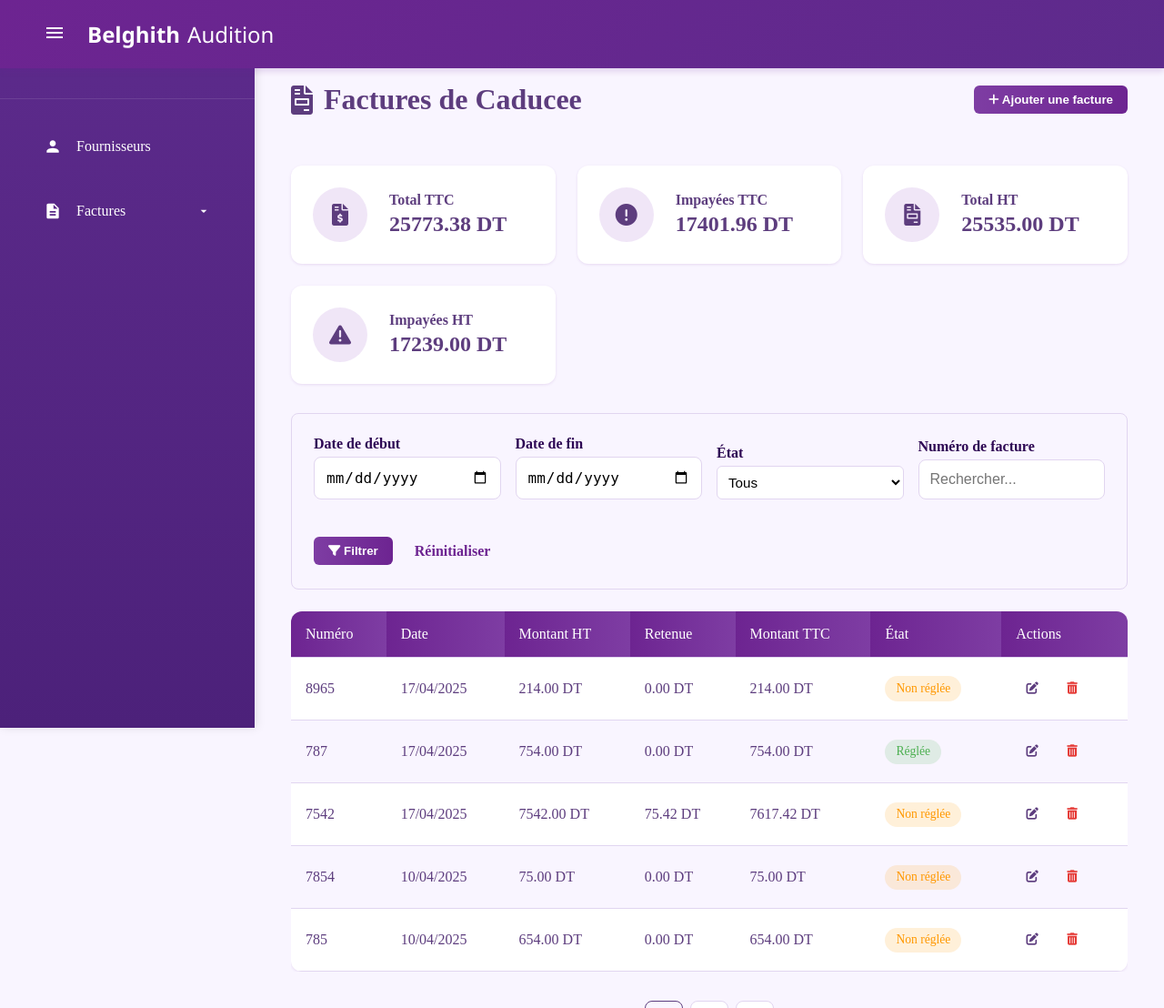
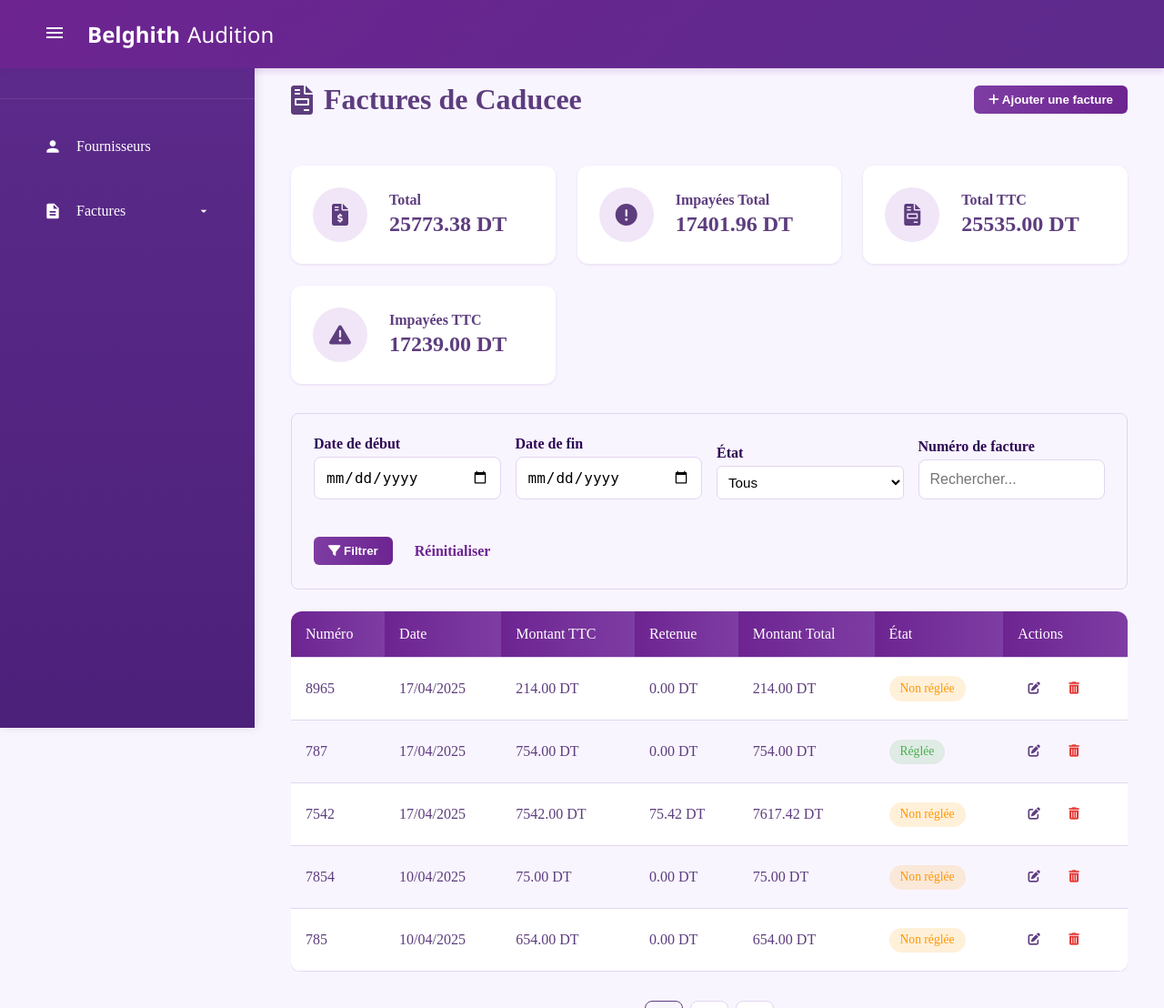
Before and after one commit to Bouthaina19/Belghith_Audition, a Django app: page /fournisseurs/1/factures/ in a window 1280 px wide. Shown: the top 1108 px of the page at 91% size. Run offline with Django 5.2, Linux system fonts and the light colour scheme; data comes from the database, SQL or seed files in the repository.

Commit message:
correction

```diff
--- a/facturation/templates/dashboard/factures_par_fournisseur.html
+++ b/facturation/templates/dashboard/factures_par_fournisseur.html
@@ -18,7 +18,7 @@
         <i class="fas fa-file-invoice-dollar"></i>
       </div>
       <div class="summary-content">
-        <h3>Total TTC</h3>
+        <h3>Total</h3>
         <p>{{ total_ttc|floatformat:2 }} DT</p>
       </div>
     </div>
@@ -28,7 +28,7 @@
         <i class="fas fa-exclamation-circle"></i>
       </div>
       <div class="summary-content">
-        <h3>Impayées TTC</h3>
+        <h3>Impayées Total</h3>
         <p>{{ total_ttc_non_regle|floatformat:2 }} DT</p>
       </div>
     </div>
@@ -38,7 +38,7 @@
         <i class="fas fa-file-invoice"></i>
       </div>
       <div class="summary-content">
-        <h3>Total HT</h3>
+        <h3>Total TTC</h3>
         <p>{{ total_ht|floatformat:2 }} DT</p>
       </div>
     </div>
@@ -48,7 +48,7 @@
         <i class="fas fa-exclamation-triangle"></i>
       </div>
       <div class="summary-content">
-        <h3>Impayées HT</h3>
+        <h3>Impayées TTC</h3>
         <p>{{ total_ht_non_regle|floatformat:2 }} DT</p>
       </div>
     </div>
@@ -97,9 +97,9 @@
         <tr>
           <th>Numéro</th>
           <th>Date</th>
-          <th>Montant HT</th>
+          <th>Montant TTC</th>
           <th>Retenue</th>
-          <th>Montant TTC</th>
+          <th>Montant Total</th>
           <th>État</th>
           <th>Actions</th>
         </tr>
@@ -171,7 +171,7 @@
             <input type="date" name="date" required class="form-control">
           </div>
           <div class="form-group">
-            <label>Montant HT</label>
+            <label>Montant TTC</label>
             <input type="number" step="0.01" name="montant" required class="form-control">
           </div>
           <div class="form-group">
@@ -213,7 +213,7 @@
           </div>
 
           <div class="form-group">
-            <label>Montant HT</label>
+            <label>Montant TTC</label>
             <input type="number" step="0.01" name="montant" id="edit-montant" required class="form-control" min="0">
           </div>
 
```
Also changed, not shown: requirements.txt (+198 -1 lines).
